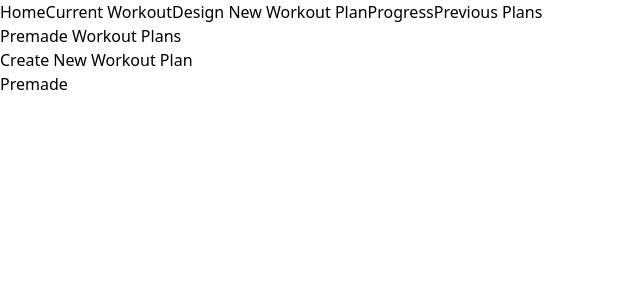
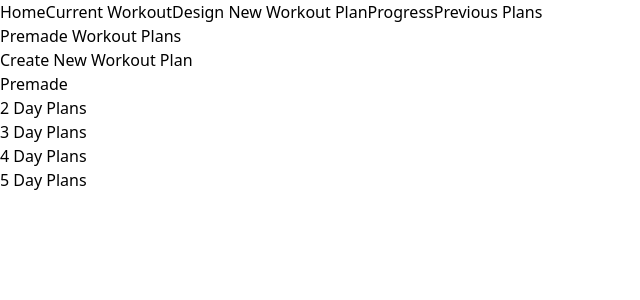
Before and after one commit to ASproson/workout_tracker, a React (Vite) app: page /designNewPlan in a window 1280 px wide. Both pictures are taken after a click on the button "Premade Workout Plans". Shown: the top 300 px of the page, without its empty margins (0-640 px from the left). Built offline with nearby package versions, Linux system fonts and the light colour scheme.

Commit message:
Renders day plans

```diff
--- a/src/pages/DesignNewWorkoutPlan.tsx
+++ b/src/pages/DesignNewWorkoutPlan.tsx
@@ -1,4 +1,4 @@
-import { useState } from "react";
+import { useState } from 'react'
 
 export const DesignNewWorkoutPlan = () => {
   return (
@@ -7,20 +7,20 @@ export const DesignNewWorkoutPlan = () => {
         <WorkoutPlanBuilder />
       </div>
     </div>
-  );
-};
+  )
+}
 
 export const WorkoutPlanBuilder = () => {
-  const [premade, setPremade] = useState(false);
-  const [custom, setCustom] = useState(false);
+  const [premade, setPremade] = useState(false)
+  const [custom, setCustom] = useState(false)
 
   return (
     <div className="text-center">
       <div className="mb-4">
         <button
           onClick={() => {
-            setPremade(!premade);
-            setCustom(false);
+            setPremade(!premade)
+            setCustom(false)
           }}
         >
           Premade Workout Plans
@@ -29,8 +29,8 @@ export const WorkoutPlanBuilder = () => {
       <div className="mb-4">
         <button
           onClick={() => {
-            setCustom(!custom);
-            setPremade(false);
+            setCustom(!custom)
+            setPremade(false)
           }}
         >
           Create New Workout Plan
@@ -39,21 +39,104 @@ export const WorkoutPlanBuilder = () => {
       {premade && <PremadeWorkoutPlans />}
       {custom && <CustomWorkoutPlans />}
     </div>
-  );
-};
+  )
+}
 
 export const PremadeWorkoutPlans = () => {
+  const [showPlan, setShowPlan] = useState<Set<string>>(new Set())
+
+  const plans = [
+    {
+      name: '2 Day Plans',
+      splits: [
+        'Full Body',
+        'Upper/Lower',
+        'Push/Pull',
+        'Arm Builder',
+        'Chest Builder',
+        'Leg Builder',
+        'Back Builder',
+      ],
+    },
+    {
+      name: '3 Day Plans',
+      splits: [
+        'Full Body',
+        'Upper/Lower',
+        'Push/Pull/Legs',
+        'Arm Builder',
+        'Chest Builder',
+        'Leg Builder',
+        'Back Builder',
+      ],
+    },
+    {
+      name: '4 Day Plans',
+      splits: [
+        'Full Body',
+        'Upper/Lower',
+        'Push/Pull',
+        'Push/Pull/Legs/Full Body',
+        'Arm Builder',
+        'Chest Builder',
+        'Leg Builder',
+        'Back Builder',
+      ],
+    },
+    {
+      name: '5 Day Plans',
+      splits: [
+        'Full Body',
+        'Upper/Lower',
+        'Push/Pull',
+        'Push/Pull/Legs/Upper/Lower',
+        'Arm Builder',
+        'Chest Builder',
+        'Leg Builder',
+        'Back Builder',
+      ],
+    },
+  ]
+
+  const handleShowPlan = (day: string) => {
+    setShowPlan((prevState) => {
+      const newSet = new Set(prevState)
+      if (newSet.has(day)) {
+        newSet.delete(day)
+      } else {
+        newSet.add(day)
+      }
+      return newSet
+    })
+  }
+
   return (
     <div>
       <h1>Premade</h1>
+      <ul>
+        {plans.map((p) => (
+          <li>
+            <button key={p.name} onClick={() => handleShowPlan(p.name)}>
+              {p.name}
+            </button>
+            {showPlan.has(p.name) && (
+              <ul>
+                {p.splits.map((s) => (
+                  <li>{s}</li>
+                ))}
+              </ul>
+            )}
+          </li>
+        ))}
+      </ul>
     </div>
-  );
-};
+  )
+}
 
 export const CustomWorkoutPlans = () => {
   return (
     <div>
       <h1>Custom</h1>
     </div>
-  );
-};
+  )
+}
```
